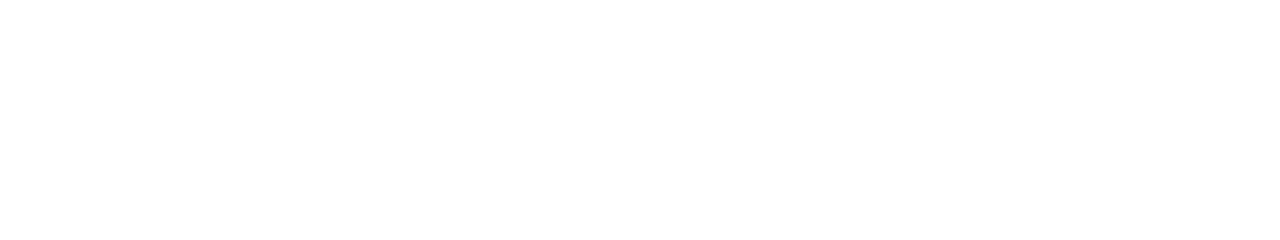
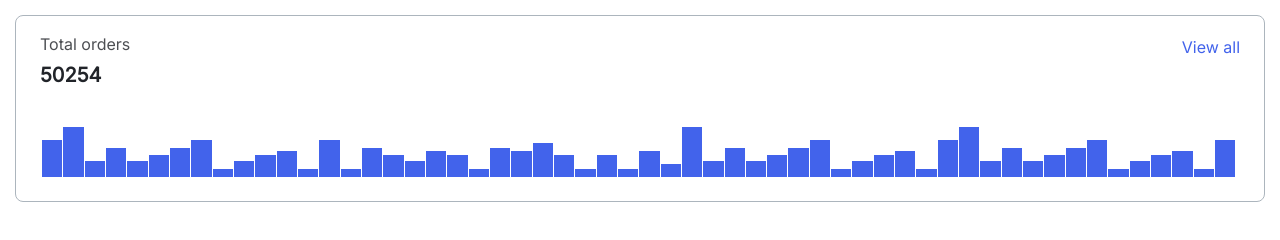
Before and after one commit to js-tasks-ru/htmlcss-20230411_valentina-471094, a website: page 04-lection2/01-histogram/index.html in a window 1280 px wide. Drawn offline with Linux system fonts and the light colour scheme.

Commit message:
dz4-1-histogram

```diff
--- a/04-lection2/01-histogram/histogram.css
+++ b/04-lection2/01-histogram/histogram.css
@@ -0,0 +1,53 @@
+.histogram {
+  margin: 0;
+  font-family: 'Inter', sans-serif;
+  font-style: normal;
+  font-weight: 400;
+  font-size: 16px;
+  line-height: 24px;
+  background: var(--white);
+  border: 1px solid var(--grey-3);
+  border-radius: 8px;
+}
+
+.histogram__header {
+  margin: 0;
+  padding: 16px 24px 39px 24px;
+  display: flex;
+  justify-content: space-between;
+  align-items: flex-start;
+}
+
+.histogram__title {
+  margin: 0;
+  color: var(--black);
+  opacity: 0.8;
+}
+
+.histogram__sub-title {
+  margin: 0;
+  padding-top: 6px;
+  font-size: 20px;
+  line-height: 26px;
+  color: var(--black);
+}
+
+.histogram__toggler {
+  margin: 0;
+  padding-top: 3px;
+  color: #4263EB;
+  cursor: pointer;
+}
+
+.histogram__context {
+  padding: 0 29px 24px 26px;
+  display: flex;
+  flex-direction: row;
+  align-items: flex-end;
+  gap: 1px;
+}
+
+.histogram__column {
+  background: #4263EB;
+  flex-grow: 1;
+}
--- a/04-lection2/01-histogram/index.html
+++ b/04-lection2/01-histogram/index.html
@@ -1,11 +1,41 @@
 <!DOCTYPE html>
-<!-- Страница с гистограммой -->
 <html lang="ru">
 <head>
   <link rel="stylesheet" href="../../assets/css/main.css">
   <link rel="stylesheet" href="./histogram.css">
 </head>
 <body>
-
+  <main style="padding: 15px">
+    <div class="histogram">
+      <div class="histogram__header">
+        <div class="histogram_details">
+          <p class="histogram__title">
+            Total orders
+          </p>
+          <h4 class="histogram__sub-title">
+            50254
+          </h4>
+        </div>
+        <p class="histogram__toggler">
+          View all
+        </p>
+      </div>
+      <div class="histogram__context">
+      </div>
+    </div>
+  </main>
 </body>
+<script>
+  const defaultMaxHeight = 50;
+  const histogramColumnHeights = [50, 67, 22, 39, 22, 30, 39, 50, 11, 22, 30, 35, 11, 50, 11, 39, 30, 22, 35, 30, 11,
+        39, 35, 45, 30, 11, 30, 11, 35, 17, 67, 22, 39, 22, 30, 39, 50, 11, 22, 30, 35, 11, 50, 67, 22, 39, 22, 30, 39, 50, 11, 22, 30, 35, 11, 50]
+  const maxHeight = Math.max(...histogramColumnHeights);
+  const histogram = document.getElementsByClassName("histogram__context")[0];
+  histogramColumnHeights.forEach(height => {
+    const column = document.createElement("div");
+    column.classList.add("histogram__column");
+    column.style.height = ((height * defaultMaxHeight)/maxHeight).toFixed()  + 'px';
+    histogram.appendChild(column);
+  });
+</script>
 </html>
```
Lines whose indentation alone changed are shown as unchanged.
